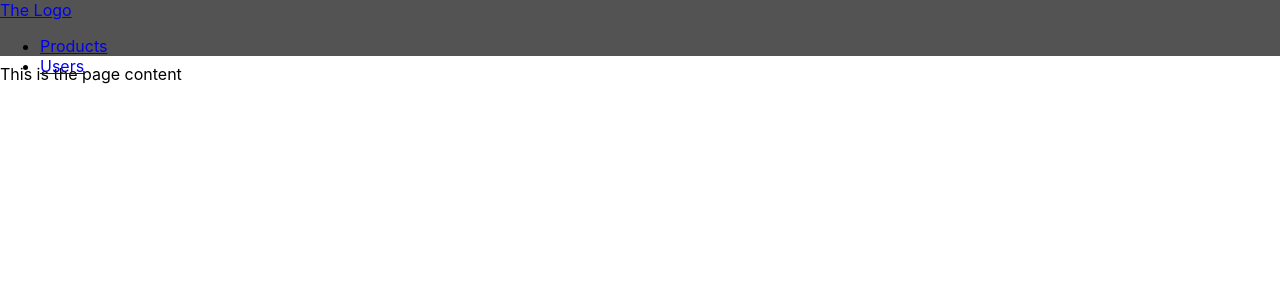
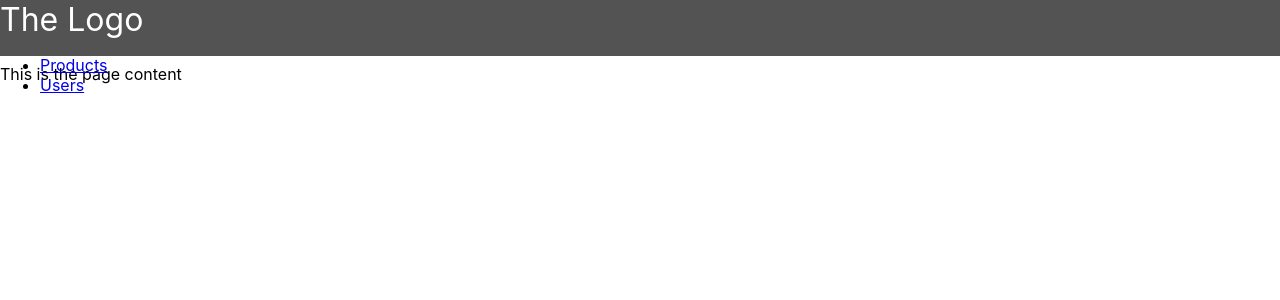
Before and after one commit to tariktabakovic/react-navigation-bar, a React (Create React App) app: page / in a window 1280 px wide. Shown: the top 300 px of the page. Built offline with nearby package versions, Linux system fonts and the light colour scheme.

Commit message:
styles toolbar logl

```diff
--- a/src/components/Toolbar/Toolbar.css
+++ b/src/components/Toolbar/Toolbar.css
@@ -6,3 +6,9 @@
     background: #535353;
     height: 56px;
 }
+
+.toolbar_logo a {
+    color: white;
+    text-decoration: none;
+    font-size: 2rem;
+}
```
